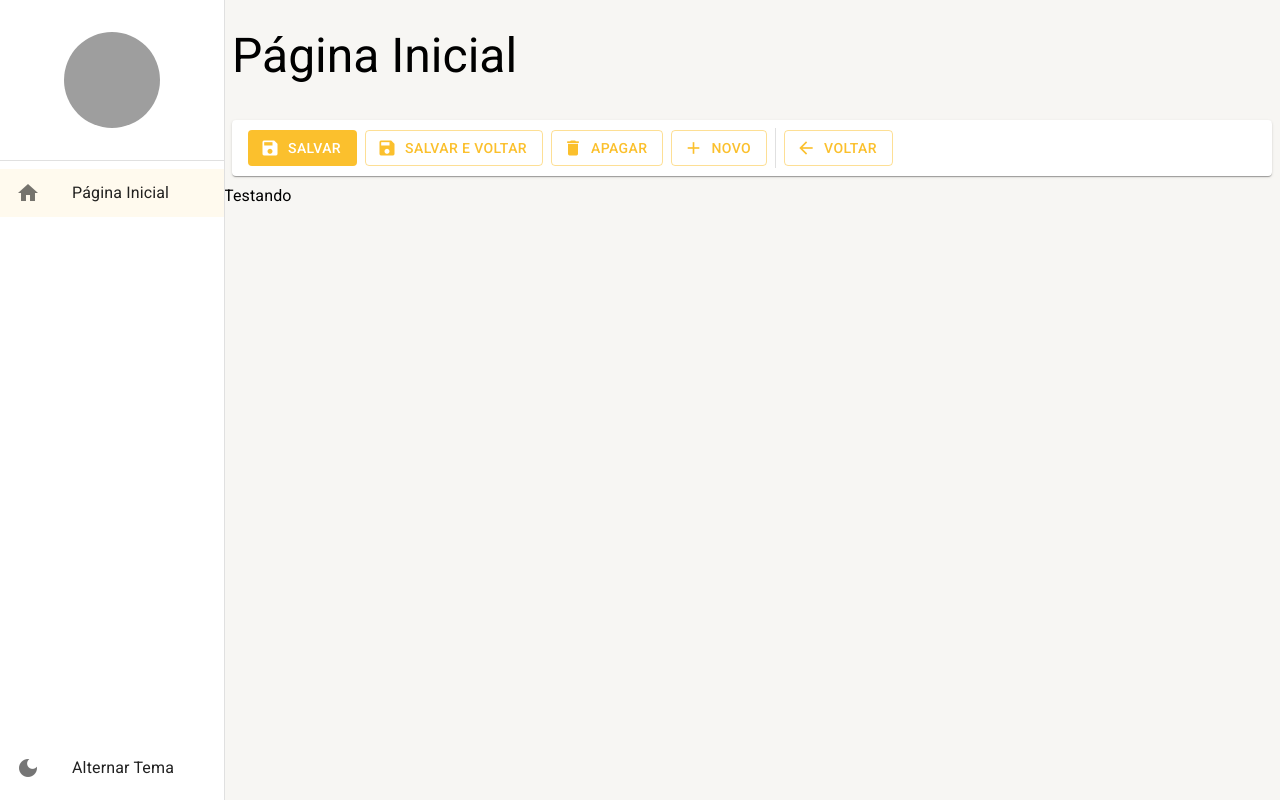
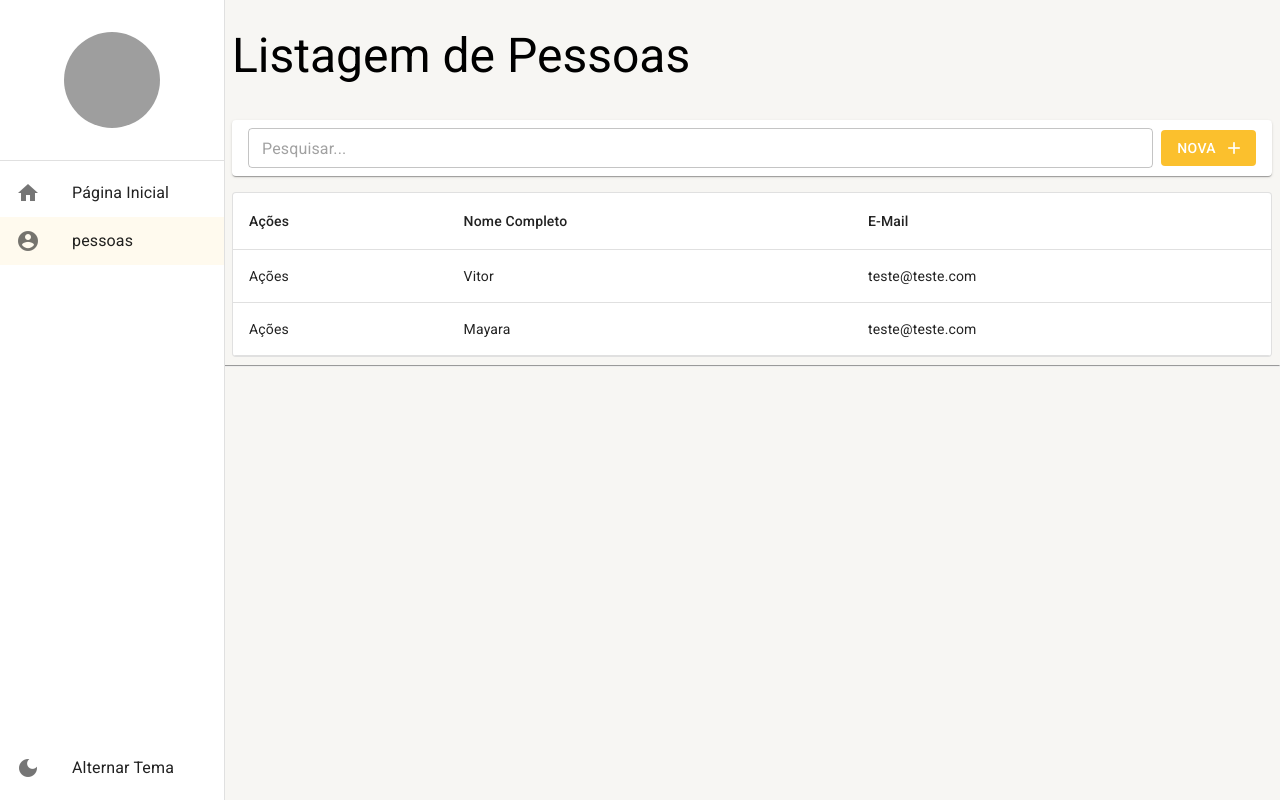
Before and after one commit to vitorserigati/react-materialui-typescript, a React (Vite) app: page /pessoas in a window 1280 px wide. Before the commit this address led to /home. Built offline with nearby package versions, Linux system fonts and the light colour scheme; data requests are answered from the project's data file; grey boxes are pictures that could not be loaded.

Commit message:
feat: criando tabelas no front-end

```diff
--- a/mock/database.json
+++ b/mock/database.json
@@ -2,14 +2,16 @@
     "pessoas": [
         {
             "id": 1,
-            "nome": "Vitor",
-            "idade": 29
+            "nomeCompleto": "Vitor",
+            "email": "teste@teste.com",
+            "cidadeId": 1
 
         },
         {
             "id": 2,
-            "nome": "Mayara",
-            "idade": 20
+            "nomeCompleto": "Mayara",
+            "email": "teste@teste.com",
+            "cidadeId": 1
 
         }
     ]
--- a/package.json
+++ b/package.json
@@ -19,7 +19,7 @@
     "react-router-dom": "6"
   },
   "devDependencies": {
-    "@types/react": "^18.0.0",
+    "@types/react": "^18.0.12",
     "@types/react-dom": "^18.0.0",
     "@typescript-eslint/eslint-plugin": "^5.27.0",
     "@typescript-eslint/parser": "^5.27.0",
--- a/src/pages/index.ts
+++ b/src/pages/index.ts
@@ -1 +1,2 @@
 export * from './dashboard/Dashboard';
+export * from './pessoas/ListagemDePessoas';
--- /dev/null
+++ b/src/pages/pessoas/ListagemDePessoas.tsx
@@ -0,0 +1,97 @@
+import { useEffect, useMemo, useState } from 'react';
+import {
+  Paper,
+  Table,
+  TableBody,
+  TableCell,
+  TableContainer,
+  TableHead,
+  TableRow,
+  Typography,
+} from '@mui/material';
+import { useSearchParams } from 'react-router-dom';
+import { ListingToolBox } from '../../shared/components';
+import { useDebounce } from '../../shared/hooks';
+import { BasePageLayout } from '../../shared/layouts';
+import {
+  IListagemPessoa,
+  PessoasService,
+} from '../../shared/services/api/pessoas/PessoasService';
+
+export const ListagemDePessoas: React.FC = () => {
+  const [searchParams, setSearchParams] = useSearchParams();
+  const { debounce } = useDebounce();
+
+  const [rows, setRows] = useState<IListagemPessoa[]>([]);
+  const [isLoading, setIsLoading] = useState(true);
+  const [totalCount, setTotalCount] = useState(0);
+
+  const busca = useMemo(() => {
+    return searchParams.get('busca') || '';
+  }, [searchParams]);
+
+  useEffect(() => {
+    setIsLoading(true);
+    debounce(() => {
+      PessoasService.getAll(1, busca).then((result) => {
+        setIsLoading(false);
+        if (result instanceof Error) {
+          alert(result.message);
+        } else {
+          console.log(result);
+
+          setTotalCount(result.totalCount);
+          setRows(result.data);
+        }
+      });
+    });
+  }, [busca]);
+
+  return (
+    <BasePageLayout
+      titulo="Listagem de Pessoas"
+      barraDeFerramentas={
+        <ListingToolBox
+          newButtonText="Nova"
+          showSearchInput
+          searchText={busca}
+          changeSearchText={(texto) =>
+            setSearchParams({ busca: texto }, { replace: true })
+          }
+        />
+      }
+    >
+      {isLoading ? (
+        <Typography component={Paper} sx={{ m: 1, width: 'auto' }}>
+          Loading
+        </Typography>
+      ) : (
+        <TableContainer
+          component={Paper}
+          variant="outlined"
+          sx={{ m: 1, width: 'auto' }}
+        >
+          <Table>
+            <TableHead>
+              <TableRow>
+                <TableCell>Ações</TableCell>
+                <TableCell>Nome Completo</TableCell>
+                <TableCell>E-Mail</TableCell>
+              </TableRow>
+            </TableHead>
+            <TableBody>
+              {rows.map((row) => (
+                <TableRow key={row.id}>
+                  <TableCell>Ações</TableCell>
+                  <TableCell>{row.nomeCompleto}</TableCell>
+                  <TableCell>{row.email}</TableCell>
+                </TableRow>
+              ))}
+            </TableBody>
+          </Table>
+        </TableContainer>
+      )}
+      <hr />
+    </BasePageLayout>
+  );
+};
--- a/src/routes/index.tsx
+++ b/src/routes/index.tsx
@@ -1,27 +1,33 @@
 import { Routes, Route, Navigate } from 'react-router-dom';
 import { useDrawerContext } from '../shared/contexts';
 import { useEffect } from 'react';
-import { Dashboard } from '../pages';
+import { Dashboard, ListagemDePessoas } from '../pages';
 
 export const AppRoutes = () => {
   const { setDrawerOptions } = useDrawerContext();
 
-  useEffect(()=>{
+  useEffect(() => {
     setDrawerOptions([
       {
         label: 'Página Inicial',
         path: '/home',
-        icon: 'home'
-      }
+        icon: 'home',
+      },
+      {
+        label: 'pessoas',
+        path: '/pessoas',
+        icon: 'account_circle',
+      },
     ]);
-  },[]);
-
+  }, []);
 
   return (
     <Routes>
-      <Route path="/home" element={ <Dashboard/>} />
+      <Route path="/home" element={<Dashboard />} />
+      <Route path="/pessoas" element={<ListagemDePessoas />} />
+      {/* <Route path="/cidades/detalhe/:id" element={<Dashboard />} /> */}
 
-      <Route path="*" element={<Navigate to="/home"/>}/>
+      <Route path="*" element={<Navigate to="/home" />} />
     </Routes>
   );
 };
--- a/src/shared/components/detailtoolbox/DetailToolBox.tsx
+++ b/src/shared/components/detailtoolbox/DetailToolBox.tsx
@@ -1,6 +1,17 @@
-import { Button, Icon, Paper, useTheme, Box, Divider, Skeleton, Typography, useMediaQuery, Theme } from '@mui/material';
+import {
+  Button,
+  Icon,
+  Paper,
+  useTheme,
+  Box,
+  Divider,
+  Skeleton,
+  Typography,
+  useMediaQuery,
+  Theme,
+} from '@mui/material';
 
-interface IDetailToolBoxProps{
+interface IDetailToolBoxProps {
   textNewButton?: string;
   showNewButton?: boolean;
   showBackButton?: boolean;
@@ -22,7 +33,7 @@
 }
 
 export const DetailToolBox: React.FC<IDetailToolBoxProps> = ({
-  textNewButton= 'Novo',
+  textNewButton = 'Novo',
   showBackButton = true,
   showDeleteButton = true,
   showSaveButton = true,
@@ -39,115 +50,145 @@
   showBackButtonLoading = false,
   showDeleteButtonLoading = false,
   showBackSaveButtonLoading = false,
-  showSaveButtonLoading = false
+  showSaveButtonLoading = false,
 }) => {
-
   const theme = useTheme();
   const smDown = useMediaQuery((theme: Theme) => theme.breakpoints.down('sm'));
   const mdDown = useMediaQuery((theme: Theme) => theme.breakpoints.down('md'));
 
-  return(
+  return (
     <Box
       height={theme.spacing(5)}
       marginX={1}
       padding={1}
       paddingX={2}
-      display='flex'
+      display="flex"
       gap={1}
-      alignItems='center'
+      alignItems="center"
       component={Paper}
     >
-
-      {(showSaveButton && !showSaveButtonLoading) &&(<Button
-        variant='contained'
-        color='primary'
+      {showSaveButton && !showSaveButtonLoading && (
+        <Button
+          variant="contained"
+          color="primary"
           disableElevation
           onClick={onClickSaveButton}
           startIcon={<Icon>save</Icon>}
         >
-        {!smDown && (<Typography variant='button' overflow='hidden' whiteSpace='nowrap' textOverflow='ellipsis'>
+          {!smDown && (
+            <Typography
+              variant="button"
+              overflow="hidden"
+              whiteSpace="nowrap"
+              textOverflow="ellipsis"
+            >
+              Salvar
+            </Typography>
+          )}
+        </Button>
+      )}
 
-          Salvar
+      {showSaveButtonLoading && <Skeleton width={109} height={60} />}
 
-        </Typography>)}
-
-      </Button>)}
-
-      { showSaveButtonLoading && (<Skeleton width={109} height={60}/>)}
-
-      {(showBackSaveButton && !showBackSaveButtonLoading && !smDown && !mdDown) && (<Button
-        variant='outlined'
-        color='primary'
+      {showBackSaveButton && !showBackSaveButtonLoading && !smDown && !mdDown && (
+        <Button
+          variant="outlined"
+          color="primary"
           disableElevation
           onClick={onClickBackSaveButton}
           startIcon={<Icon>save</Icon>}
         >
-        <Typography variant='button' overflow='hidden' whiteSpace='nowrap' textOverflow='ellipsis'>
+          <Typography
+            variant="button"
+            overflow="hidden"
+            whiteSpace="nowrap"
+            textOverflow="ellipsis"
+          >
+            Salvar e Voltar
+          </Typography>
+        </Button>
+      )}
 
-          Salvar e Voltar
+      {showBackSaveButtonLoading && !smDown && !mdDown && (
+        <Skeleton width={179} height={60} />
+      )}
 
-        </Typography>
-
-      </Button>)}
-
-      { (showBackSaveButtonLoading  && !smDown && !mdDown) && (<Skeleton width={179} height={60}/>)}
-
-      {(showDeleteButton && !showDeleteButtonLoading) && (<Button
-        variant='outlined'
-        color='primary'
+      {showDeleteButton && !showDeleteButtonLoading && (
+        <Button
+          variant="outlined"
+          color="primary"
           disableElevation
           onClick={onClickDeleteButton}
           startIcon={<Icon>delete</Icon>}
         >
-        {!smDown && (<Typography variant='button' overflow='hidden' whiteSpace='nowrap' textOverflow='ellipsis'>
+          {!smDown && (
+            <Typography
+              variant="button"
+              overflow="hidden"
+              whiteSpace="nowrap"
+              textOverflow="ellipsis"
+            >
+              Apagar
+            </Typography>
+          )}
+        </Button>
+      )}
 
-          Apagar
+      {showDeleteButtonLoading && <Skeleton width={112} height={60} />}
 
-        </Typography>)}
-
-      </Button>)}
-
-      { showDeleteButtonLoading && (<Skeleton width={112} height={60}/>)}
-
-      {(showNewButton && !showNewButtonLoading && !smDown && !mdDown) && (<Button
-        variant='outlined'
-        color='primary'
+      {showNewButton && !showNewButtonLoading && !smDown && !mdDown && (
+        <Button
+          variant="outlined"
+          color="primary"
           disableElevation
           onClick={onClickNewButton}
           startIcon={<Icon>add</Icon>}
         >
-        <Typography variant='button' overflow='hidden' whiteSpace='nowrap' textOverflow='ellipsis'>
+          <Typography
+            variant="button"
+            overflow="hidden"
+            whiteSpace="nowrap"
+            textOverflow="ellipsis"
+          >
+            {textNewButton}
+          </Typography>
+        </Button>
+      )}
 
-          {textNewButton}
+      {showNewButtonLoading && !smDown && !mdDown && (
+        <Skeleton width={97} height={60} />
+      )}
 
-        </Typography>
+      {showBackButton &&
+        (showBackSaveButton ||
+          showDeleteButton ||
+          showNewButton ||
+          showSaveButton) && (
+        <Divider variant="middle" orientation="vertical" />
+      )}
 
-      </Button>)}
-
-      {(showNewButtonLoading  && !smDown && !mdDown) && (<Skeleton width={97} height={60}/>)}
-
-
-      {(showBackButton && (showBackSaveButton || showDeleteButton || showNewButton || showSaveButton)
-      ) &&
-      (<Divider variant='middle' orientation='vertical'/>)}
-
-      {(showBackButton && !showBackButtonLoading) && (<Button
-        variant='outlined'
-        color='primary'
+      {showBackButton && !showBackButtonLoading && (
+        <Button
+          variant="outlined"
+          color="primary"
           disableElevation
           onClick={onClickBackButton}
           startIcon={<Icon>arrow_back</Icon>}
         >
-        {!smDown && (<Typography variant='button' overflow='hidden' whiteSpace='nowrap' textOverflow='ellipsis'>
+          {!smDown && (
+            <Typography
+              variant="button"
+              overflow="hidden"
+              whiteSpace="nowrap"
+              textOverflow="ellipsis"
+            >
+              Voltar
+            </Typography>
+          )}
+        </Button>
+      )}
 
-          Voltar
-
-        </Typography>)}
-
-      </Button>)}
-
-      { showBackButtonLoading && (<Skeleton width={111} height={60}/>)}
-
+      {showBackButtonLoading && <Skeleton width={111} height={60} />}
     </Box>
   );
 };
--- a/src/shared/environment/index.ts
+++ b/src/shared/environment/index.ts
@@ -17,5 +17,5 @@
   /**
    * Url base para consulta dos dados do projeto.
    */
-  URL_BASE: 'http://localhost/3333',
+  URL_BASE: 'http://localhost:3333',
 };
--- a/src/shared/hooks/index.ts
+++ b/src/shared/hooks/index.ts
@@ -1 +1 @@
-export {};
+export * from './UseDebounce';
--- a/src/shared/layouts/BasePageLayout.tsx
+++ b/src/shared/layouts/BasePageLayout.tsx
@@ -1,52 +1,61 @@
 import React, { ReactNode } from 'react';
-import { Icon, IconButton, Theme, Typography, useMediaQuery, useTheme } from '@mui/material';
+import {
+  Icon,
+  IconButton,
+  Theme,
+  Typography,
+  useMediaQuery,
+  useTheme,
+} from '@mui/material';
 import { Box } from '@mui/system';
 import { useDrawerContext } from '../contexts';
 
-
 interface IBasePageLayoutProps {
-    titulo: string;
-    children?: React.ReactFragment;
-    barraDeFerramentas?: ReactNode;
+  titulo: string;
+  children?: React.ReactFragment;
+  barraDeFerramentas?: ReactNode;
 }
 
-export const BasePageLayout: React.FC<IBasePageLayoutProps> = ({ children, titulo, barraDeFerramentas }) => {
-
+export const BasePageLayout: React.FC<IBasePageLayoutProps> = ({
+  children,
+  titulo,
+  barraDeFerramentas,
+}) => {
   const smDown = useMediaQuery((theme: Theme) => theme.breakpoints.down('sm'));
   const mdDown = useMediaQuery((theme: Theme) => theme.breakpoints.down('md'));
   const theme = useTheme();
   const { toggleDrawerOpen } = useDrawerContext();
 
   return (
-    <Box height='100%' display='flex' flexDirection='column' gap={1}>
-      <Box padding={1} display='flex' alignItems='center' height={theme.spacing(smDown? 6 : mdDown? 8 : 12)} gap={1}>
+    <Box height="100%" display="flex" flexDirection="column" gap={1}>
+      <Box
+        padding={1}
+        display="flex"
+        alignItems="center"
+        height={theme.spacing(smDown ? 6 : mdDown ? 8 : 12)}
+        gap={1}
+      >
         {smDown && (
-          <IconButton onClick={ toggleDrawerOpen }>
+          <IconButton onClick={toggleDrawerOpen}>
             <Icon>menu</Icon>
           </IconButton>
         )}
 
         <Typography
-          variant={smDown? 'h5' : mdDown? 'h4' : 'h3'}
-          overflow='hidden'
-          textOverflow='ellipsis'
-          whiteSpace='nowrap'
+          variant={smDown ? 'h5' : mdDown ? 'h4' : 'h3'}
+          overflow="hidden"
+          textOverflow="ellipsis"
+          whiteSpace="nowrap"
         >
           {titulo}
         </Typography>
       </Box>
 
-      {barraDeFerramentas && (<Box>
-        {barraDeFerramentas}
+      {barraDeFerramentas && <Box>{barraDeFerramentas}</Box>}
+
+      <Box flex={1} overflow="auto">
+        <Typography variant="body1">{children}</Typography>
       </Box>
-      )}
-
-      <Box flex={1} overflow='auto'>
-        <Typography variant='body1'>
-          { children }
-        </Typography>
-      </Box>
-
     </Box>
   );
 };
```
Also changed, not shown: src/pages/dashboard/Dashboard.tsx (+4 -12 lines), src/shared/hooks/UseDebounce.ts (added, +23 -0 lines), src/shared/services/api/pessoas/PessoasService.ts (+4 -4 lines), 1 other file (tests, documents, lock files or other folders). Lines whose indentation alone changed are shown as unchanged.
